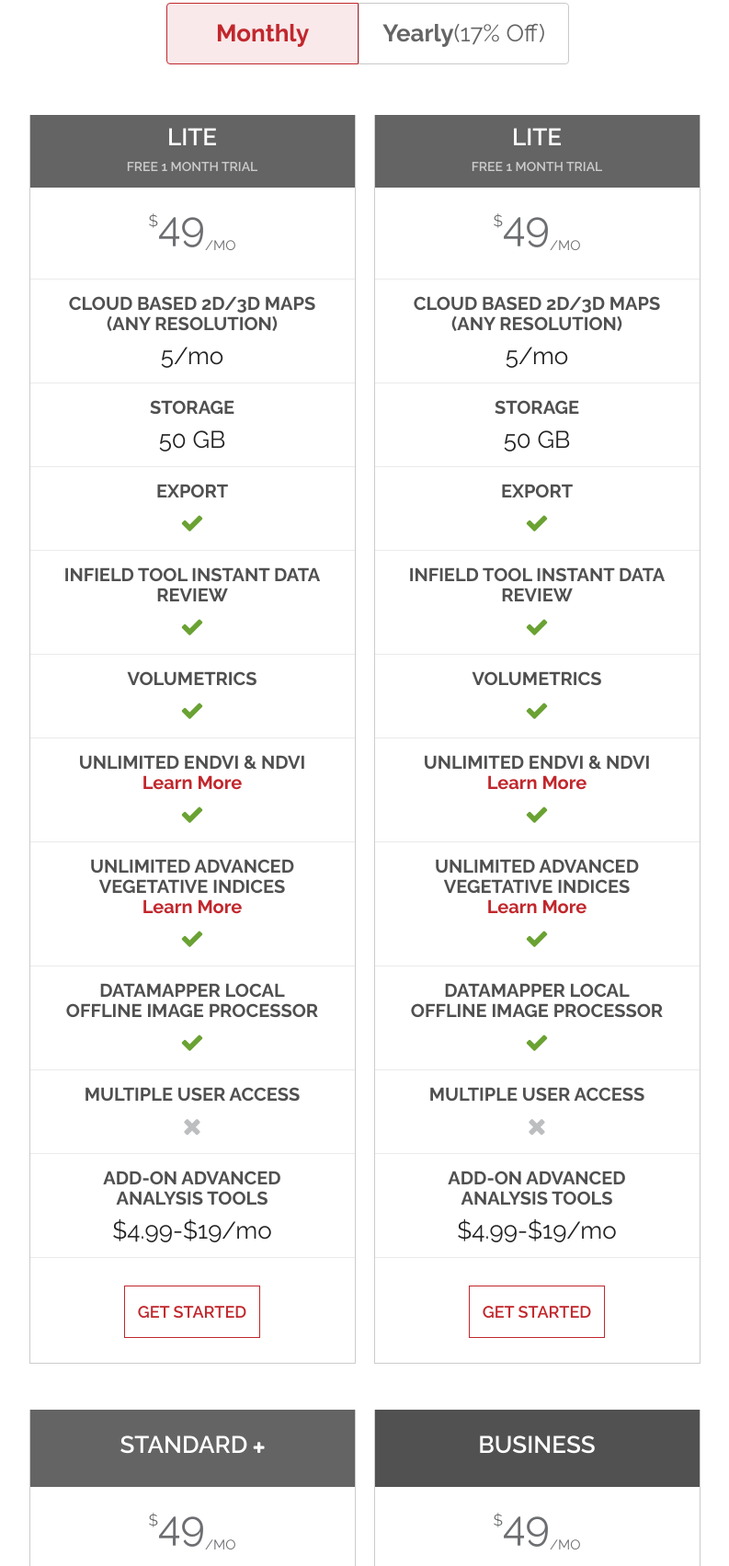
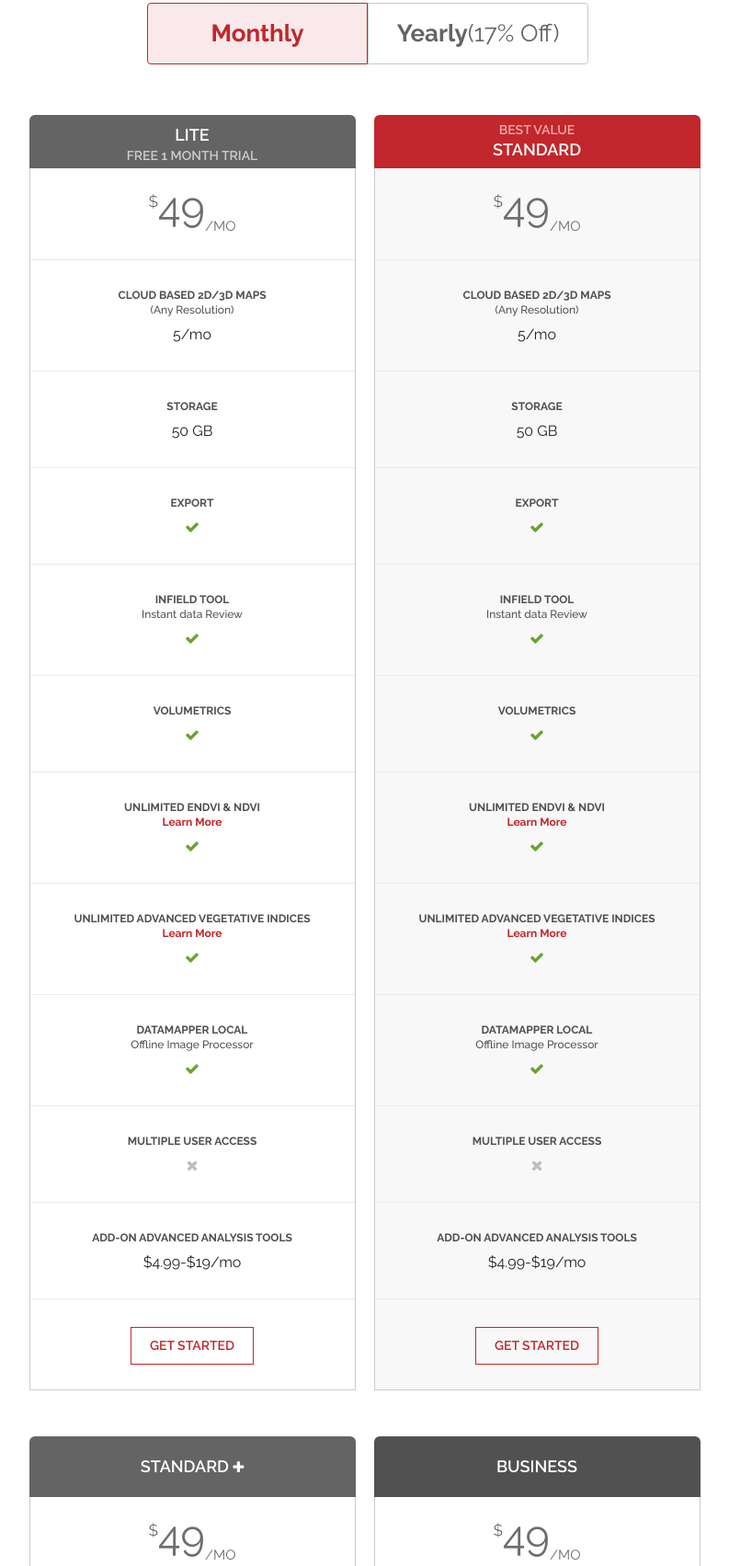
Before and after one commit to shubhamw-webonise/Assignments, a plain HTML site: page dmPricing/index.html in a window 1280 px wide. Shown: the part 247-1950 px from the top of the page at 92% size, without its empty margins (240-1033 px from the left). Drawn offline with nearby package versions, Linux system fonts and the light colour scheme.

Commit message:
changes done for hover rounded corners and mobile viewability

```diff
--- a/dmPricing/css/basic.css
+++ b/dmPricing/css/basic.css
@@ -132,6 +132,7 @@ header{
 	font-weight: 700;
 	color: #646464;
 	border: 1px solid #cac9c9;
+	min-width: 174px;
 }
 .planSelect a:hover,.planSelect a.active{
 	background-color: #f9e9ea;
@@ -141,12 +142,10 @@ header{
 .planSelect a:first-child{
 	border-top-left-radius: 4px;
 	border-bottom-left-radius: 4px;
-	padding: 0 53px;
 }
 .planSelect a:last-child{
 	border-top-right-radius: 4px;
 	border-bottom-right-radius: 4px;
-	padding: 0 25px;
 }
 .planSelect a span{
 	font-weight: 400;
@@ -184,7 +183,7 @@ header{
 	color: #c1272c;
 	text-transform: none;
 }
-.features li span{
+.features li span,.mobDiv span{
 	display: block;
 	text-transform: none;
 	font-weight: 500;
@@ -192,51 +191,54 @@ header{
 .plans{
 	float: left;
 	width: 187px;
-	border-right: 1px solid #ccc;
-	border-bottom: 1px solid #ccc;
-}
-.listWrapper ul.plans:nth-child(2){
-	border-left: 1px solid #ccc;
-}
-
-.plans:hover{
-	background-color: #f8f8f8;
-}
-.plans:hover .planHeading{
-	background-color: #c1272c;
 }
 .planHeading{
 	text-align: center;
 	text-transform: uppercase;
-	background-color: #646464;
-	padding: 10px 0 15px 0;
-}
-.planHeading h2{
 	font-size: 18px;
-	line-height: 20px;
+	line-height: 28px;
 	font-weight: 600;
 	color: #fff;
-	margin-bottom: 5px;
+	background-color: #646464;
+	padding: 8px 0 6px 0;
 }
 .planHeading span{
+	display: block;
 	font-size: 12px;
-	line-height: 14px;
+	line-height: 24px;
 	font-weight: 600;
 	color: #ccc;
 }
-.businessPack{
+.bestStdPack .planHeading span{
+	color: #f5aaab;
+}
+.lite .planHeading{
+	border-top-left-radius: 6px;
+}
+.businessPack .planHeading{
 	background-color: #515151;
-	padding:24px 0 22px;
+	padding:19px 0;
+	border-top-right-radius: 6px;
 }
-.stdPack{
-	padding:24px 0 22px;
+.stdPack .planHeading{
+	padding:19px 0;
+}
+.bestStdPack{
+	background-color: #f8f8f8;
+}
+.bestStdPack .planHeading{
+	background-color: #c1272c;
 }
 .fa-plus{
 	color: #fff;
 	font-size: 15px;
 }
-.businessPack h2,.stdPack h2{
-	margin-bottom: 0;
+.planInfo{
+	border-left: 1px solid #ccc;
+	border-bottom: 1px solid #ccc;
+}
+.businessPack .planInfo{
+	border-right: 1px solid #ccc;
 }
 .planInfo li{
 	border-bottom: 1px solid #eceaea;
@@ -373,17 +375,22 @@ footer p a{
 		font-size: 34px;
 		line-height: 80px;
 		border-radius:4px;
+		min-width: 280px;
 	}
 	.planSelect a:first-child{
 		margin-bottom: 20px;
+	}
+	.stdPack .planHeading,.businessPack .planHeading,.planHeading{
+		padding: 25px 0;
+	}
+	.planHeading{
+		border-top-right-radius: 6px;
+		border-top-left-radius: 6px;
 	}
 	.planHeading h2 {
     font-size: 36px;
     line-height: 38px;
     margin-bottom: 10px;
-	}
-	.businessPack h2,.stdPack h2{
-	margin-bottom: 0;
 	}
 	.planHeading span {
     font-size: 18px;
@@ -400,16 +407,17 @@ footer p a{
 		float: none;
 		width: 100%;
 		margin: 0 auto 50px;
-		border-left: 1px solid #ccc;
+	}
+	.planInfo{
+		border: 1px solid #ccc;
+		border-top: none;
 	}
 	.planInfo li{
-		font-size: 24px;
-		line-height: 26px;
-		padding: 20px 0;
+		padding: 60px 0;
 	}
-	.btnWhite {
-    font-size: 32px;
-    padding: 15px 20px;
+	.btnWhite{
+		font-size: 28px;
+		padding: 18px 26px;
 	}
 	.contactUs {
 	    font-size: 26px;
@@ -426,7 +434,7 @@ footer p {
 	    font-size: 22px;
 	}
 }
-@media only screen and (min-device-width:768px) and (max-device-width:1024px){
+@media only screen and (min-device-width:768px) and (max-device-width:991px){
 	.container{
 		width: 767px;
 		padding: 0 15px;
@@ -446,6 +454,9 @@ footer p {
 		display: none;
 	}
 	.planSelect a{
+		min-width: 240px;
+	}
+	.planSelect a{
 		font-size: 26px;
 		line-height: 65px;
 	}
@@ -455,10 +466,17 @@ footer p {
 	.plans{
 		width:355px;
 		margin-bottom: 50px;
-		border-left: 1px solid #ccc;
+	}
+	.planInfo{
+		border: 1px solid #ccc;
+		border-top: none;
 	}
 	.listWrapper ul.plans:nth-child(even){
 		margin-right: 20px;
+	}
+	.planHeading{
+		border-top-right-radius: 6px;
+		border-top-left-radius: 6px;
 	}
 	.planHeading h2 {
     font-size: 26px;
@@ -470,20 +488,12 @@ footer p {
     line-height: 16px;
 	}
 	.mobDiv{
-		font-size: 20px;
-		line-height: 22px;
 		display: block;
 		max-width: 80%;
     	margin: 0 auto 10px;
 	}
 	.planInfo li{
-		font-size: 26px;
-		line-height: 28px;
-		padding: 15px 0;
-	}
-	.btnWhite {
-    font-size: 18px;
-    padding: 8px 14px;
+		padding: 30px 0;
 	}
 	.contactUs {
 	    font-size: 26px;
--- a/dmPricing/index.html
+++ b/dmPricing/index.html
@@ -96,10 +96,10 @@
 				<li><div class="dispTable">Add-on Advanced
 				Analysis Tools</div></li>
 			</ul>
-			<ul class="plans">
+			<ul class="plans lite">
 				<li>
 					<div class="planHeading">
-						<h2>lite</h2>
+						lite
 						<span>free 1 month trial</span>
 					</div>
 					<ul class="planInfo">
@@ -178,11 +178,11 @@
 				</li>
 
 			</ul>
-			<ul class="plans">
+			<ul class="plans bestStdPack">
 				<li>
 					<div class="planHeading">
-						<h2>lite</h2>
-						<span>free 1 month trial</span>
+					<span>best value</span>
+						standard
 					</div>
 					<ul class="planInfo">
 						<li>
@@ -259,10 +259,10 @@
 				</li>
 
 			</ul>
-			<ul class="plans">
+			<ul class="plans stdPack">
 				<li>
-					<div class="planHeading stdPack">
-						<h2>standard  <i class="fa fa-plus" aria-hidden="true"></i></h2>
+					<div class="planHeading">
+						standard <i class="fa fa-plus" aria-hidden="true"></i>
 					</div>
 					<ul class="planInfo">
 						<li>
@@ -340,10 +340,10 @@
 				</li>
 
 			</ul>
-			<ul class="plans">
+			<ul class="plans businessPack">
 				<li>
-					<div class="planHeading businessPack">
-						<h2>business</h2>
+					<div class="planHeading">
+						business
 					</div>
 					<ul class="planInfo">
 						<li>
```
Lines whose indentation alone changed are shown as unchanged.
